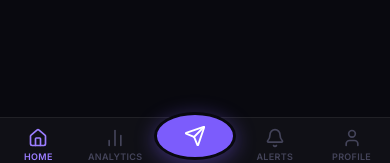
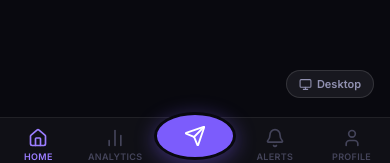
Before and after one commit to deadki0001/eks-demo-app, a React app in the folder frontend/: page / in a window 390 px wide. Shown: the part 666-829 px from the top of the page. Built offline with nearby package versions, Linux system fonts and the light colour scheme; no server answers; the HTML template or start-up script is replaced by a standard one.

Commit message:
feat: add desktop/mobile view toggle

```diff
--- a/frontend/src/App.css
+++ b/frontend/src/App.css
@@ -543,3 +543,45 @@ button { cursor: pointer; font-family: inherit; border: none; background: none;
 
 .success-to { font-size: 15px; color: var(--t2); margin-bottom: 4px; }
 .success-ref { font-size: 12px; color: var(--t3); margin-bottom: 24px; }
+
+/* ── DESKTOP VIEW ── */
+.view-desktop .screen {
+  max-width: 100%;
+  height: 100vh;
+  display: grid;
+  grid-template-rows: auto auto 1fr;
+  grid-template-columns: 400px 1fr;
+  grid-template-areas:
+    "topbar topbar"
+    "infobar infobar"
+    "send feed";
+}
+
+.view-desktop .topbar { grid-area: topbar; }
+.view-desktop .infobar { grid-area: infobar; border-radius: 0; margin: 0; border-left: none; border-right: none; }
+.view-desktop .balance-card { grid-area: send; margin: 16px 16px 0; border-radius: 20px 20px 0 0; }
+.view-desktop .send-panel-desktop { grid-area: send; display: flex; flex-direction: column; overflow-y: auto; border-right: 1px solid var(--border); }
+.view-desktop .feed-section { grid-area: feed; padding: 16px 24px 16px; }
+.view-desktop .bottom-nav { display: none; }
+.view-desktop .hero-stats { display: none; }
+
+.view-toggle {
+  position: fixed;
+  bottom: 80px;
+  right: 16px;
+  z-index: 200;
+  background: var(--bg3);
+  border: 1px solid var(--border2);
+  border-radius: 100px;
+  padding: 6px 12px;
+  font-size: 11px;
+  font-weight: 600;
+  color: var(--t2);
+  cursor: pointer;
+  display: flex;
+  align-items: center;
+  gap: 5px;
+  transition: all 0.15s;
+}
+
+.view-toggle:hover { background: var(--bg4); color: var(--t1); }
--- a/frontend/src/App.jsx
+++ b/frontend/src/App.jsx
@@ -2,6 +2,7 @@ import { useState, useEffect } from 'react'
 import axios from 'axios'
 import Home from './screens/Home'
 import SendSheet from './components/SendSheet'
+import { Monitor, Smartphone } from 'lucide-react'
 import './App.css'
 
 const API_URL = import.meta.env.VITE_API_URL || '/api'
@@ -12,6 +13,9 @@ export default function App() {
   const [sheet, setSheet]       = useState(false)
   const [weather, setWeather]   = useState(null)
   const [rates, setRates]       = useState(null)
+  const [desktop, setDesktop]   = useState(
+    () => localStorage.getItem('lsd-view') === 'desktop'
+  )
 
   useEffect(() => {
     axios.get(`${API_URL}/payments`)
@@ -39,14 +43,21 @@ export default function App() {
     setSheet(false)
   }
 
+  const toggleView = () => {
+    const next = !desktop
+    setDesktop(next)
+    localStorage.setItem('lsd-view', next ? 'desktop' : 'mobile')
+  }
+
   return (
-    <div className="app">
+    <div className={`app ${desktop ? 'view-desktop' : ''}`}>
       <Home
         payments={payments}
         loading={loading}
         weather={weather}
         rates={rates}
         onSend={() => setSheet(true)}
+        desktop={desktop}
       />
       <SendSheet
         open={sheet}
@@ -54,6 +65,10 @@ export default function App() {
         apiUrl={API_URL}
         onSent={onSent}
       />
+      <button className="view-toggle" onClick={toggleView}>
+        {desktop ? <Smartphone size={13} /> : <Monitor size={13} />}
+        {desktop ? 'Mobile' : 'Desktop'}
+      </button>
     </div>
   )
 }
```
